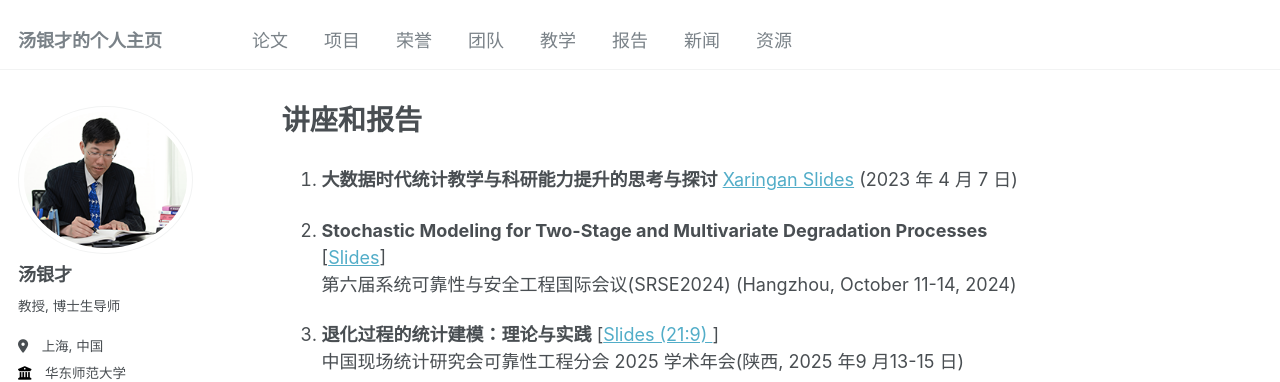
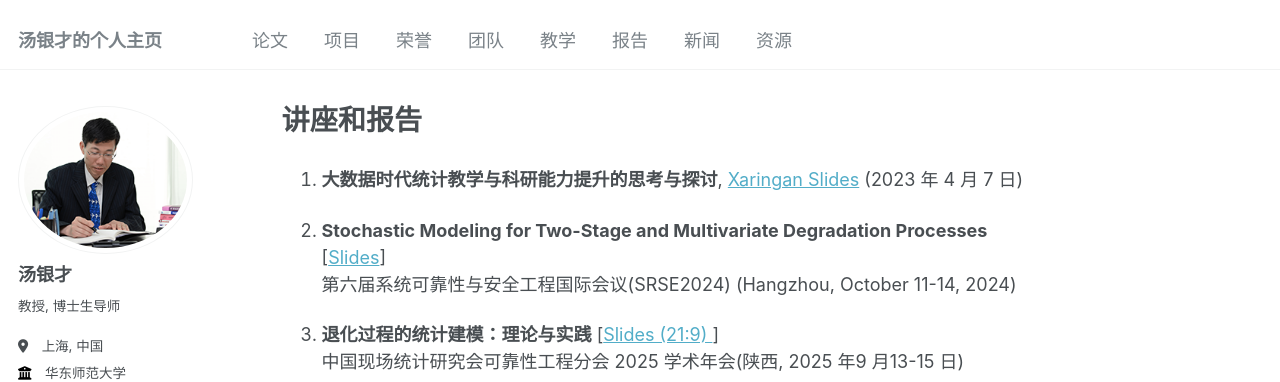
Before and after one commit to tangyc8866/tangyc8866.github.io, a Jekyll site: the page built from _pages/talks.md, in a window 1280 px wide and 1133 px high. Shown: the top 382 px of the window. Built offline with Jekyll 4.4.1, drawn with Linux system fonts in a browser that asks for light colours; some web fonts are replaced.

```diff
--- a/_pages/talks.md
+++ b/_pages/talks.md
@@ -4,7 +4,7 @@ title: "讲座和报告"
 author_profile: true
 ---
 
-1. **大数据时代统计教学与科研能力提升的思考与探讨** [Xaringan Slides](https://tangyc8866.github.io/rmarkdown-xaringan-slides/#1)
+1. **大数据时代统计教学与科研能力提升的思考与探讨**, [Xaringan Slides](https://tangyc8866.github.io/rmarkdown-xaringan-slides/#1)
    (2023 年 4 月 7 日)
 
 1. **Stochastic Modeling for Two-Stage and Multivariate Degradation Processes** [<a href="/files/slides/Tang-SRSE2024.pdf">Slides</a>]
```
